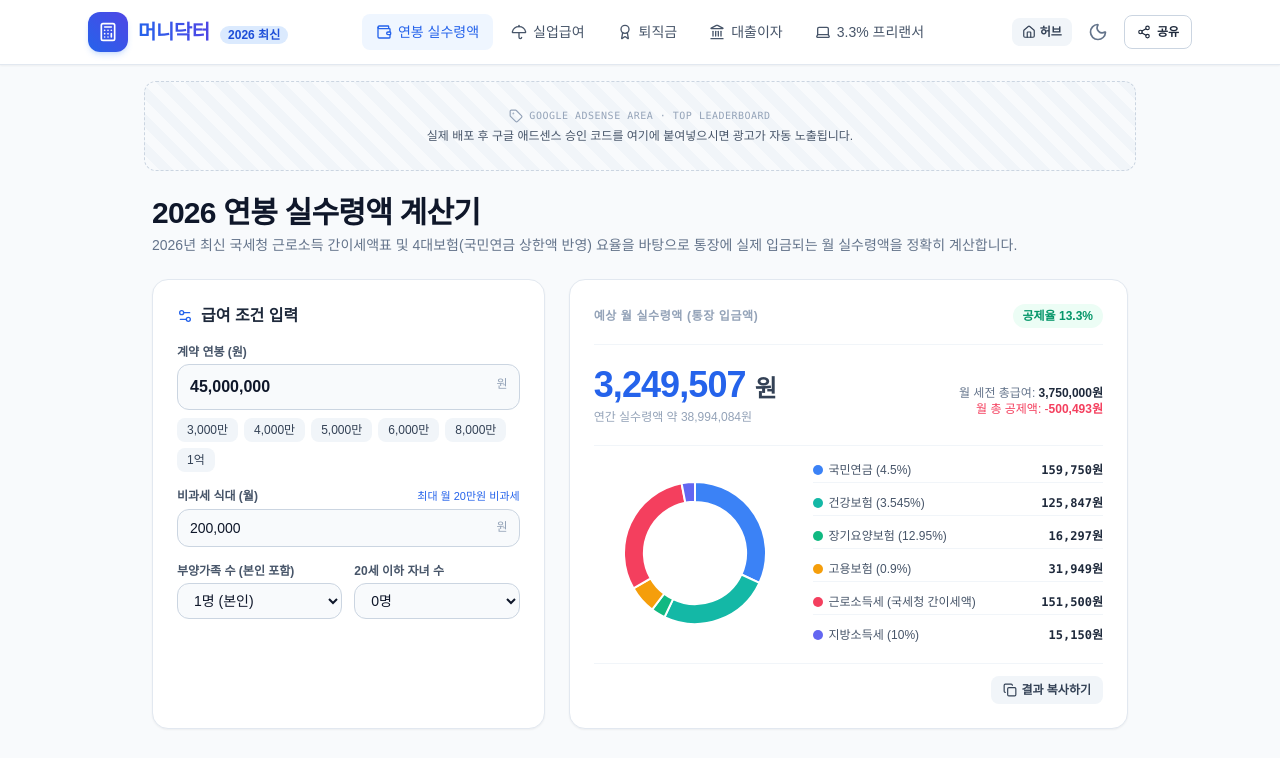
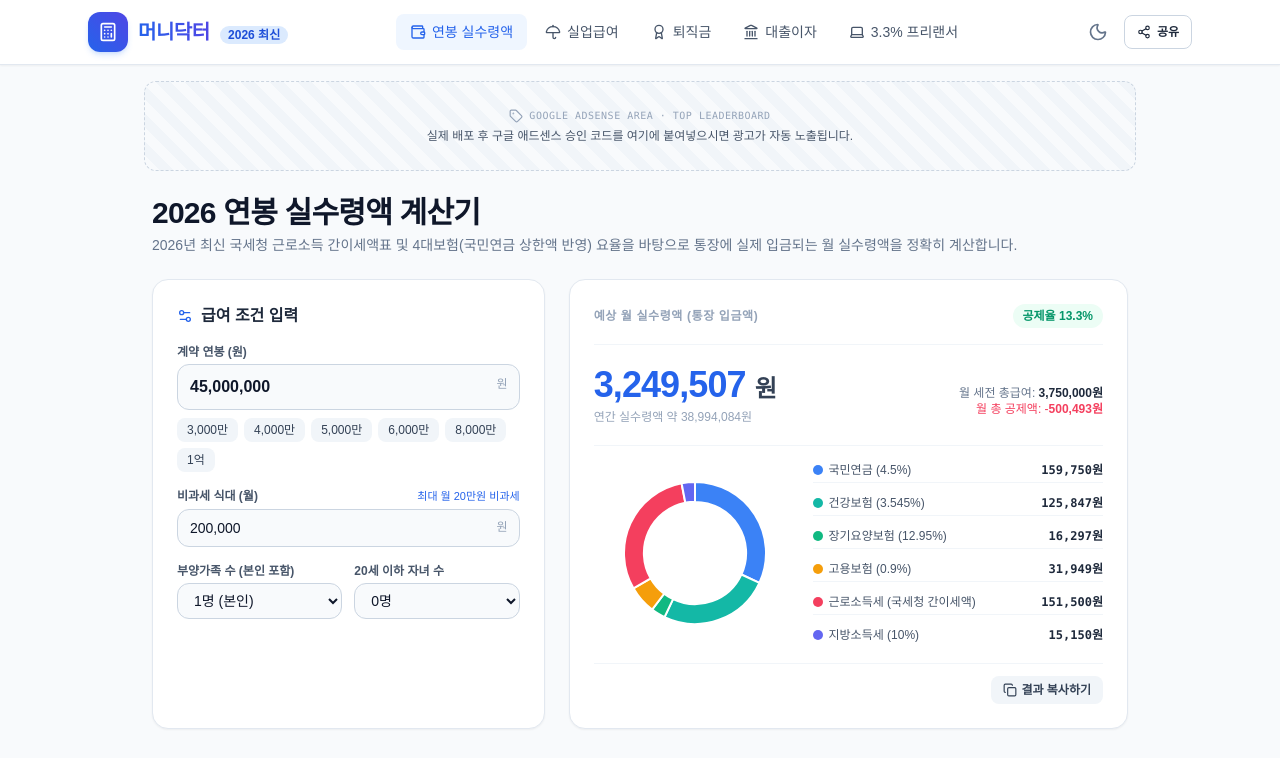
Before and after one commit to y8ny8n/money-doctor, a plain HTML site: page index.html in a window 1280 px wide. Shown: the top 758 px of the page. Drawn offline with nearby package versions, Linux system fonts and the light colour scheme; a script that the page names is missing; a web font is replaced by a local one.

Commit message:
Remove private home hub link from public header navigation

```diff
--- a/index.html
+++ b/index.html
@@ -137,12 +137,8 @@
         </button>
       </nav>
 
-      <!-- 우측 컨트롤 (다크모드 & 공유 & 홈허브 링크) -->
+      <!-- 우측 컨트롤 (다크모드 & 공유) -->
       <div class="flex items-center space-x-2">
-        <a href="https://home.hap-py.us/" class="hidden sm:inline-flex items-center space-x-1 px-2.5 py-1.5 text-xs font-semibold rounded-lg bg-slate-100 dark:bg-slate-800 hover:bg-slate-200 dark:hover:bg-slate-700 text-slate-700 dark:text-slate-300 transition" title="홈 허브">
-          <i data-lucide="home" class="w-3.5 h-3.5"></i>
-          <span>허브</span>
-        </a>
         <button onclick="toggleDarkMode()" class="p-2 rounded-lg text-slate-500 hover:text-slate-900 dark:text-slate-400 dark:hover:text-white hover:bg-slate-100 dark:hover:bg-slate-800 transition" title="다크 모드 전환">
           <i data-lucide="moon" id="theme-icon" class="w-5 h-5"></i>
         </button>
```
